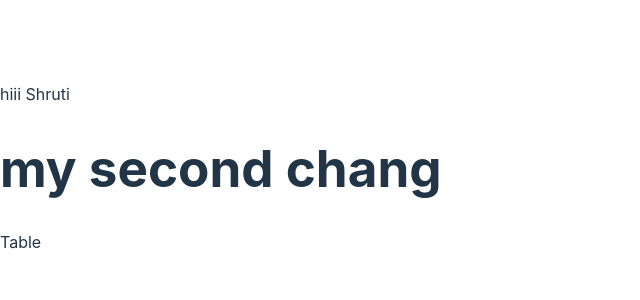
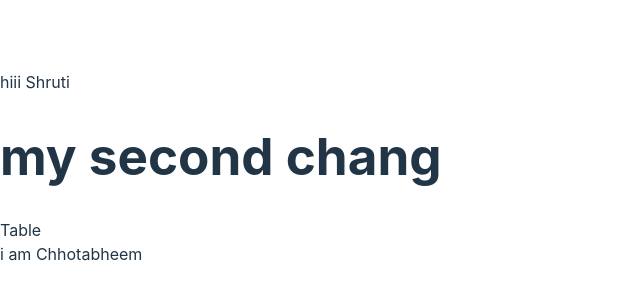
Before and after one commit to shrutikamani/Table-data, a React (Vite) app in the folder Frontend/: page / in a window 1280 px wide. Shown: the part 232-532 px from the top of the page, without its empty margins (0-640 px from the left). Built offline with nearby package versions, Linux system fonts and the light colour scheme.

Commit message:
add new file

```diff
--- a/Frontend/src/App.jsx
+++ b/Frontend/src/App.jsx
@@ -1,6 +1,7 @@
 import React from 'react'
 import Shruti from './Shruti'
 import Table from './Table'
+import Chhotabheem from './Chhotabheem'
 
 const App = () =>
 {
@@ -8,6 +9,7 @@ const App = () =>
     <>
       <Shruti />
       <Table></Table>
+      <Chhotabheem />
     </>
 
   )
```
